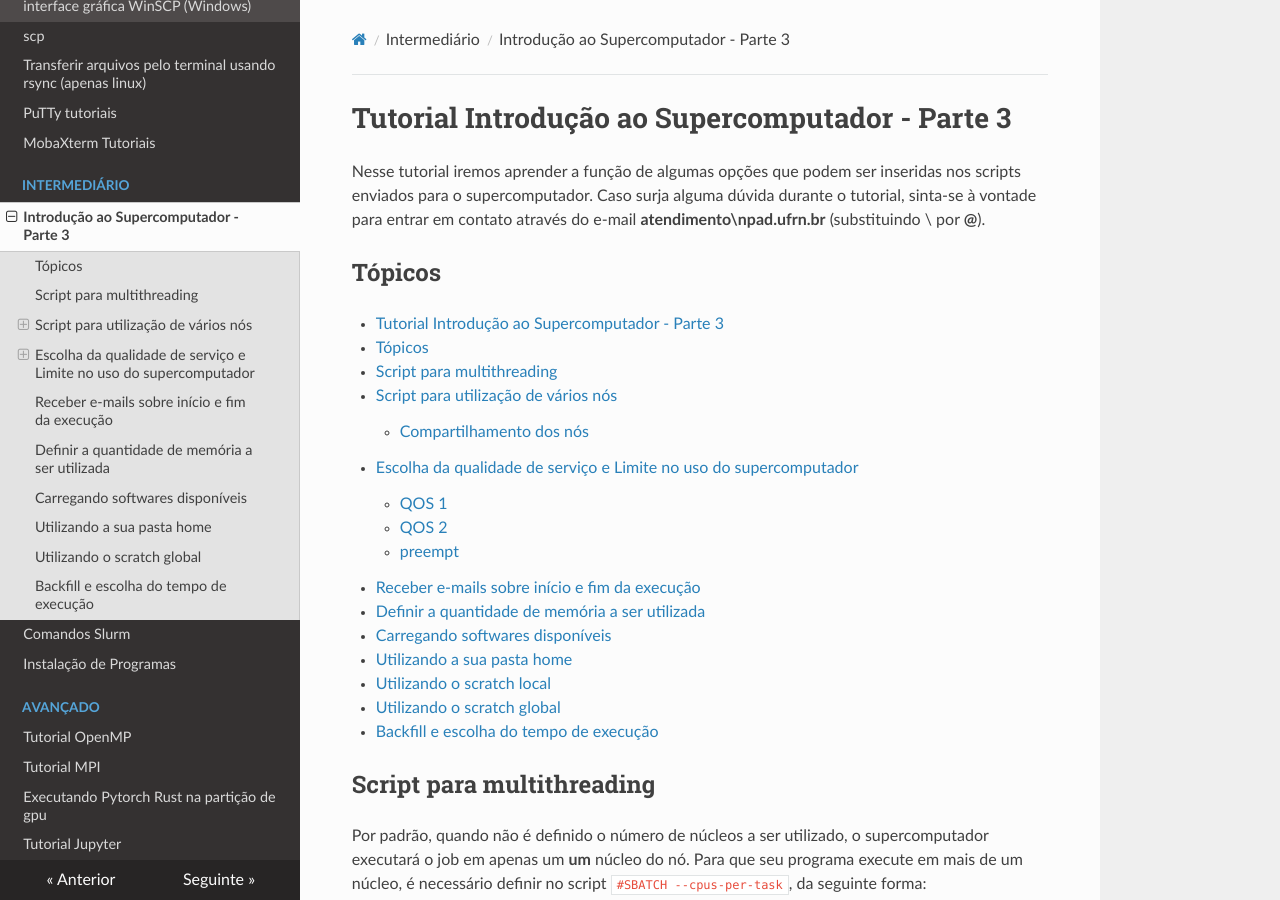
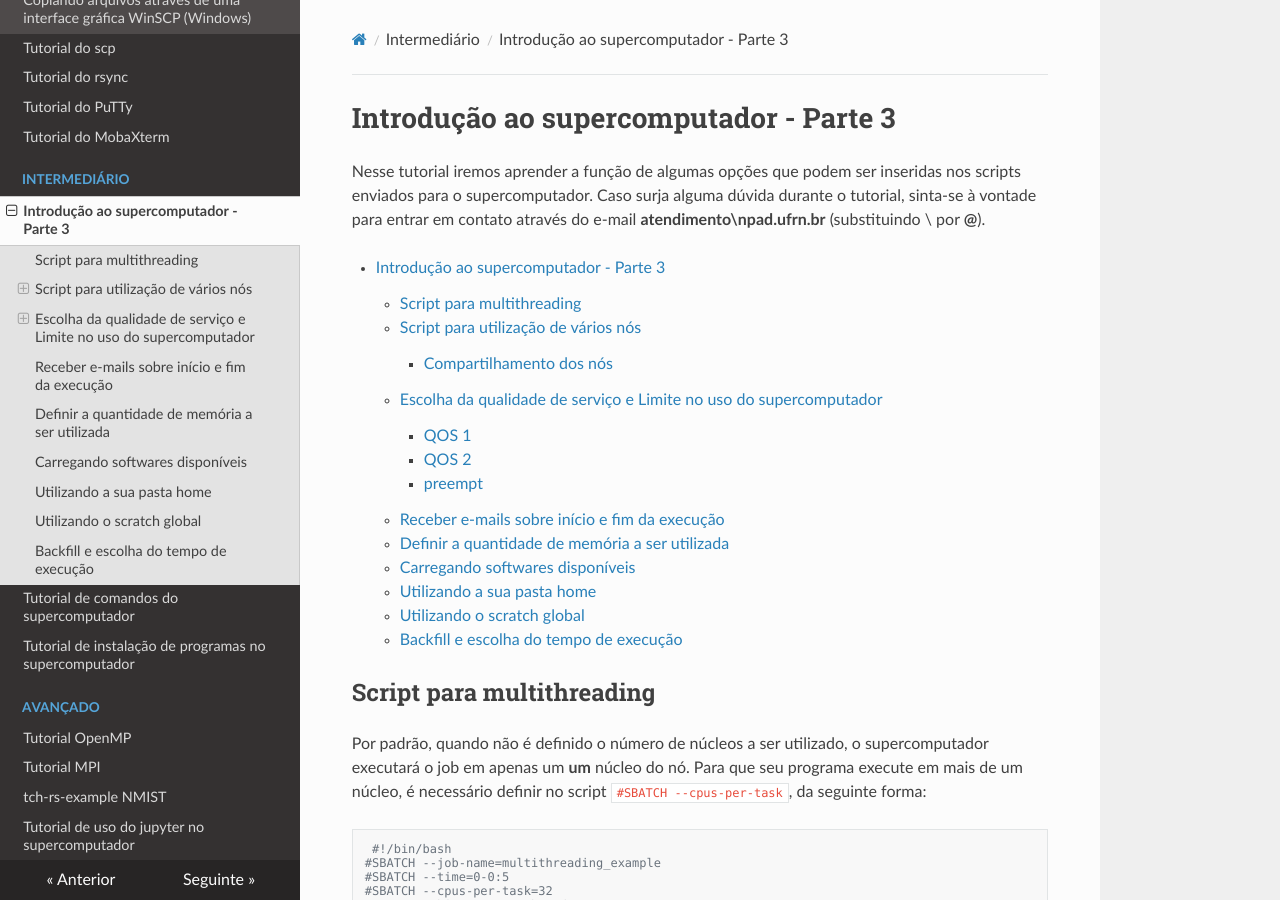
Before and after one commit to estgeorge/tutoriais, an MkDocs documentation site: the page built from docs/intermediate/superpc_introduction_part_3.md, in a window 1280 px wide and 900 px high. Built offline with MkDocs 1.6.1, drawn with Linux system fonts in a browser that asks for light colours; nearby versions of some CDN libraries.

Commit message:
alteração

````diff
--- a/docs/beginner/mobaxterm_tutorial.md
+++ b/docs/beginner/mobaxterm_tutorial.md
@@ -1,8 +1,8 @@
-# MobaXterm Tutoriais
+# Tutorial do MobaXterm
 
 A versão do MobaXterm utilizada neste tutorial é a **23.1**
 
-## criando uma sessão com NPAD
+## Criando uma sessão com NPAD
 
 Para deixar salvo uma sessão com NPAD, você ir em:
 **session -> ssh** e preencha o formulário da seguinte maneira:
@@ -13,4 +13,4 @@ Para deixar salvo uma sessão com NPAD, você ir em:
 
 Clique em **Advanced SSH settings** e marque a caixa **Use private key**. Verifique se a chave privada está correta. Se você criou uma chave seguindo o nosso tutorial, o nome da chave é **id_rsa** e está localizada em **C:\Users\NomeDoSeuUsuário\AppData\Roaming\MobaXterm\home\\.ssh\id_rsa**.
 
-![MOBAXTERM](/assets/mobaxterm_tutorial/mobaXterm.png)
+![MOBAXTERM](../../assets/mobaxterm_tutorial/mobaXterm.png)
--- a/docs/beginner/rsync_tutorial.md
+++ b/docs/beginner/rsync_tutorial.md
@@ -1,9 +1,9 @@
-# rsync
+# Tutorial do rsync
 
 Outra aplicação que permite copiar arquivos é o **rsync**. Em alguns sistemas eles
 não vem instalado por padrão, certifique-se de que ele esteja instalado.
 
-## Copiar Um arquivo DO SEU COMPUTADOR para o supercomputador usando rsync
+## Copiar um arquivo DO SEU COMPUTADOR para o supercomputador usando rsync
 
 Para copiar o arquivo **meuArquivo** DO SEU COMPUTADOR para o super computador usando o programa **rsync**. Abra um terminal Linux, use o seguinte comando:
 
@@ -16,7 +16,7 @@ rsync  -aP  ~/Downloads/meuArquivo --rsh='ssh -p4422' -aP nomeDoUsuario@sc2.npad
 
 *LEMBRE-SE* de substituir o **nomeDoUsuario** para o seu usuário. Perceba que o arquivo: **meuArquivo** a será copiado na pasta home do supercomputador. Perceba que  o arquivo **meuArquivo** está localizado na pasta Downloads.
 
-## Copiar Um arquivo DO SUPERCOMPUTADOR para o seu computador usando rsync
+## Copiar um arquivo DO SUPERCOMPUTADOR para o seu computador usando rsync
 
 Para copiar o arquivo: **meuArquivo** DO SUPERCOMPUTADOR para o seu computador na pasta **Downloads** usando o programa **rsync**. Abra um terminal Linux, use o seguinte comando:
 
--- a/docs/beginner/scp_tutorial.md
+++ b/docs/beginner/scp_tutorial.md
@@ -1,9 +1,9 @@
-# scp
+# Tutorial do scp
 
 **scp** é um aplicação  que copia arquivos entre dois computadores pela internet
 através do **ssh**. É possível utilizar o scp tanto no Linux quando no Windows.
 
-## Copiar Um arquivo DO SEU COMPUTADOR para o supercomputador usando scp
+## Copiar um arquivo DO SEU COMPUTADOR para o supercomputador usando scp
 
 Para copiar o arquivo **meuArquivo** DO SEU COMPUTADOR para o super computador usando o programa **scp**. Abra um terminal Linux, use o seguinte comando:
 
@@ -16,7 +16,7 @@ scp -r -P4422 meuArquivo nomeDoUsuario@sc2.npad.ufrn.br:~/
 
 *LEMBRE-SE* de substituir o **nomeDoUsuario** para o seu usuário. Perceba que o arquivo a ser copiado está na pasta home do supercomputador.
 
-## Copiar Um arquivo DO SUPERCOMPUTADOR para o seu computador usando scp
+## Copiar um arquivo DO SUPERCOMPUTADOR para o seu computador usando scp
 
 Para copiar o arquivo: **meuArquivo** DO SUPERCOMPUTADOR para o seu computador na pasta **Downloads** usando o programa **scp**. Abra um terminal Linux, use o seguinte comando:
 
--- a/docs/intermediate/superpc_introduction_part_3.md
+++ b/docs/intermediate/superpc_introduction_part_3.md
@@ -1,25 +1,8 @@
-# Tutorial Introdução ao Supercomputador - Parte&nbsp;3
+# Introdução ao supercomputador - Parte&nbsp;3
 
 Nesse tutorial iremos aprender a função de algumas opções que podem ser inseridas nos scripts enviados para o supercomputador. Caso surja alguma dúvida durante o tutorial, sinta-se à vontade para entrar em contato através do e-mail **atendimento\<at>npad.ufrn.br** (substituindo \<at> por **@**).
 
-## Tópicos
-
-- [Tutorial Introdução ao Supercomputador - Parte 3](#tutorial-introdução-ao-supercomputador---parte-3)
-  - [Tópicos](#tópicos)
-  - [Script para multithreading](#script-para-multithreading)
-  - [Script para utilização de vários nós](#script-para-utilização-de-vários-nós)
-    - [Compartilhamento dos nós](#compartilhamento-dos-nós)
-  - [Escolha da qualidade de serviço e Limite no uso do supercomputador](#escolha-da-qualidade-de-serviço-e-limite-no-uso-do-supercomputador)
-    - [QOS 1](#qos-1)
-    - [QOS 2](#qos-2)
-    - [preempt](#preempt)
-  - [Receber e-mails sobre início e fim da execução](#receber-e-mails-sobre-início-e-fim-da-execução)
-  - [Definir a quantidade de memória a ser utilizada](#definir-a-quantidade-de-memória-a-ser-utilizada)
-  - [Carregando softwares disponíveis](#carregando-softwares-disponíveis)
-  - [Utilizando a sua pasta home](#utilizando-a-sua-pasta-home)
-  - [Utilizando o scratch local](#utilizando-o-scratch-local)
-  - [Utilizando o scratch global](#utilizando-o-scratch-global)
-  - [Backfill e escolha do tempo de execução](#backfill-e-escolha-do-tempo-de-execução)
+[TOC]
 
 ## Script para multithreading
 
@@ -51,7 +34,7 @@ Novamente, por padrão, **quando não é definido o número de nós a ser utiliz
 srun prog1 #programa a ser executado. #srun: executa jobs em paralelo
 ```
 
-Onde `#SBATCH --nodes` indica a quantidade de nós a ser utilizada, podendo também ser definido com `#SBATCH -N`. Também se pode definir o número de tarefas por nó e a quantidade de cpus por tarefas, essas configurações estão relacionadas a paralelização com [MPI](/advanced/mpi_tutorial.md). Para isso é necessário primeiramente definir o número de tarefas com a opção `#SBATCH --ntasks` ou `#SBATCH -n`. Com `#SBATCH --ntasks-per-node` é definido as tarefas por nó. Já `#SBATCH --cpus-per-task` define a quantidade de cpu por tarefas. Vale salientar que as duas últimas opções citadas não são dependentes. Com isso, pode ser que a nó que esteja utilizando seja compartilhado com outros jobs.
+Onde `#SBATCH --nodes` indica a quantidade de nós a ser utilizada, podendo também ser definido com `#SBATCH -N`. Também se pode definir o número de tarefas por nó e a quantidade de cpus por tarefas, essas configurações estão relacionadas a paralelização com [MPI](../advanced/mpi_tutorial.md). Para isso é necessário primeiramente definir o número de tarefas com a opção `#SBATCH --ntasks` ou `#SBATCH -n`. Com `#SBATCH --ntasks-per-node` é definido as tarefas por nó. Já `#SBATCH --cpus-per-task` define a quantidade de cpu por tarefas. Vale salientar que as duas últimas opções citadas não são dependentes. Com isso, pode ser que a nó que esteja utilizando seja compartilhado com outros jobs.
 
 ### Compartilhamento dos nós
 
@@ -235,4 +218,4 @@ O tempo de início esperado depende da finalização dos jobs em execução e o
 #SBATCH --time=0-0:5 #Formato padrão: dias-horas:minutos
 ```
 
-Para executar programas em paralelo no supercomputador, leia os tutorias de [OpenMP](/advanced/openmp_tutorial.md) e [MPI](/advanced/mpi_tutorial.md).
+Para executar programas em paralelo no supercomputador, leia os tutorias de [OpenMP](../advanced/openmp_tutorial.md) e [MPI](../advanced/mpi_tutorial.md).
--- a/mkdocs.yml
+++ b/mkdocs.yml
@@ -19,15 +19,15 @@ nav:
       - beginner/gnome_files.md
       - beginner/winscp_tutorial.md
       - beginner/scp_tutorial.md
-      - 'Transferir arquivos pelo terminal usando rsync (apenas linux)': 'beginner/rsync_tutorial.md'
-      - 'PuTTy tutoriais': 'beginner/putty_tutorial.md'
-      - 'MobaXterm Tutoriais': 'beginner/mobaxterm_tutorial.md'
+      - beginner/rsync_tutorial.md
+      - beginner/putty_tutorial.md
+      - beginner/mobaxterm_tutorial.md
    - Intermediário:
-      - 'Introdução ao Supercomputador - Parte&nbsp;3': 'intermediate/superpc_introduction_part_3.md'
-      - 'Comandos Slurm': 'intermediate/slurm_commands.md'
-      - 'Instalação de Programas': 'intermediate/install_apps.md'
+      - intermediate/superpc_introduction_part_3.md
+      - intermediate/slurm_commands.md
+      - intermediate/install_apps.md
    - Avançado:
-      - 'Tutorial OpenMP': 'advanced/openmp_tutorial.md'
-      - 'Tutorial MPI': 'advanced/mpi_tutorial.md'
-      - 'Executando Pytorch Rust na partição de gpu': 'advanced/tch-rs_tutorial.md'
-      - 'Tutorial Jupyter': 'advanced/jupyter_tutorial.md'
+      - advanced/openmp_tutorial.md
+      - advanced/mpi_tutorial.md
+      - advanced/tch-rs_tutorial.md
+      - advanced/jupyter_tutorial.md
````
Also changed, not shown: docs/beginner/putty_tutorial.md (+3 -3 lines), docs/assets/mobaxterm_tutorial/mobaXterm.png.
